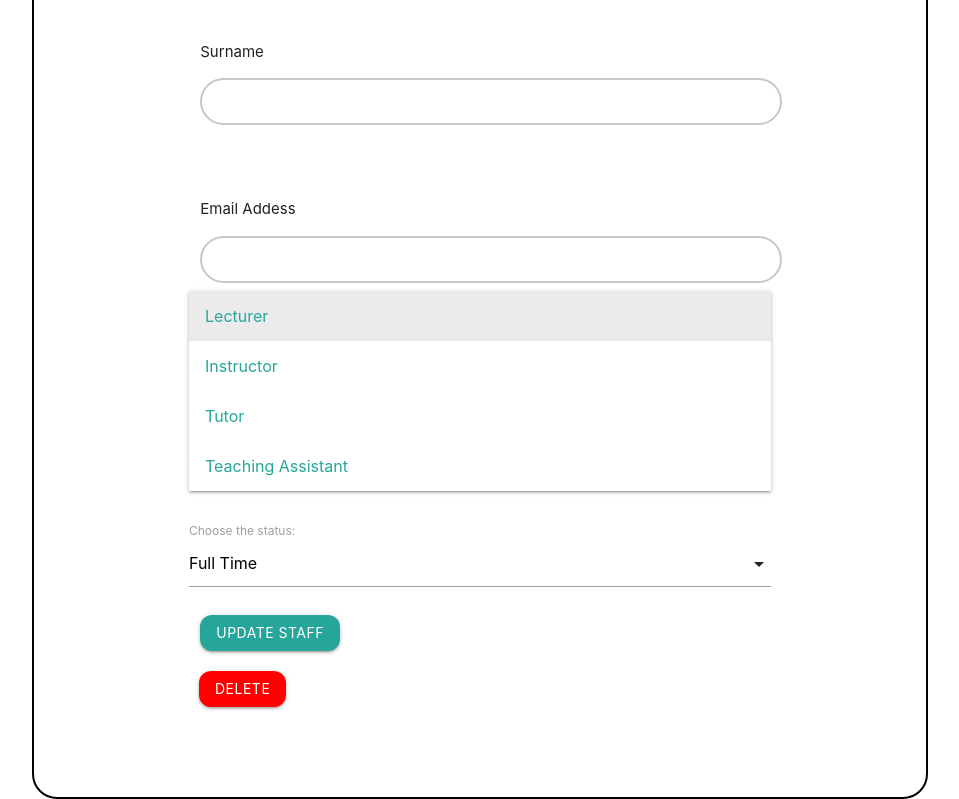
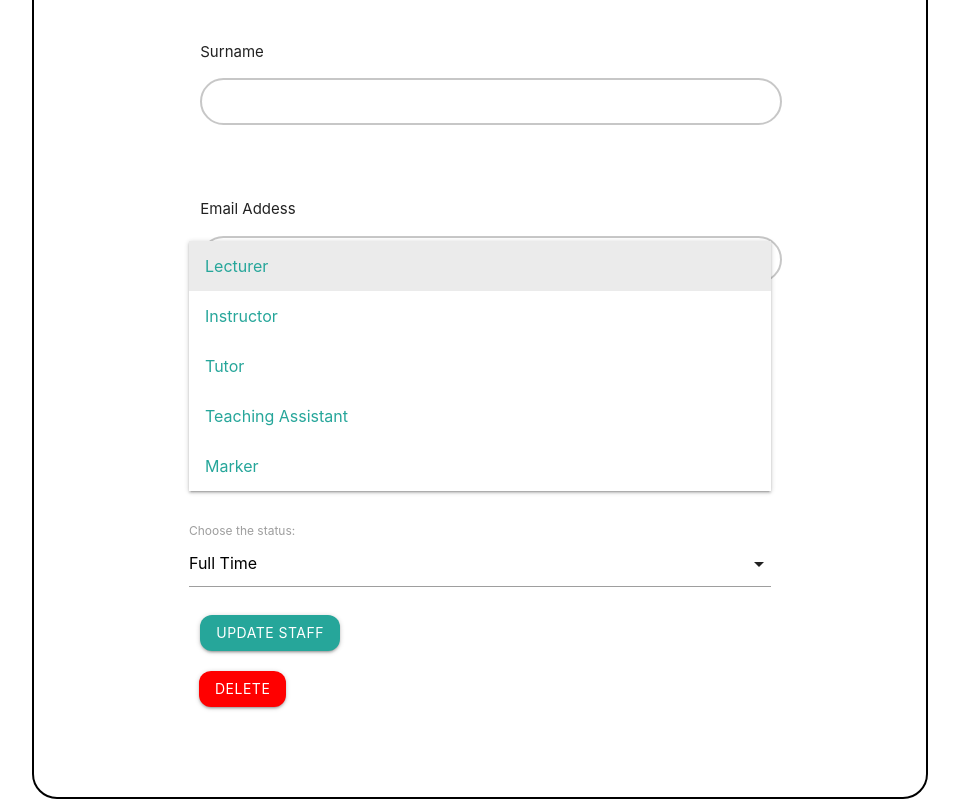
Before and after one commit to Staff-Allocations/Staff-Allocations, a Flask app: page /update_staff/1 in a window 1280 px wide, after a click on "Lecturer". Shown: the part 344-1143 px from the top of the page, without its empty margins (160-1119 px from the left). Run offline with Flask 3, Linux system fonts and the light colour scheme.

Commit message:
Update updateStaff.html

```diff
--- a/App/templates/updateStaff.html
+++ b/App/templates/updateStaff.html
@@ -62,6 +62,7 @@
                 <option value="Instructor" {% if staff.type == "Instructor" %} selected {% endif %}>Instructor</option>
                 <option value="Tutor" {% if staff.type == "Tutor" %} selected {% endif %}>Tutor</option>
                 <option value="Teaching Assistant" {% if staff.type == "Teaching Assistant" %} selected {% endif %}>Teaching Assistant</option>
+                <option value="Marker" {% if staff.type == "Marker" %} selected {% endif %}>Marker</option>
             </select>
       </div>
 
```
